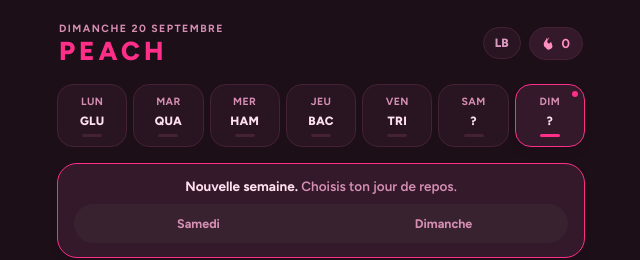
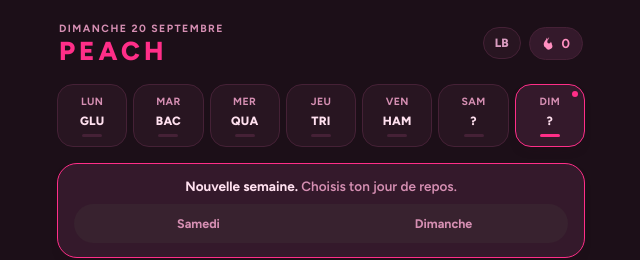
Before and after one commit to annarochon10-bot/peach, a plain HTML site: page index.html in a window 1280 px wide. Shown: the top 260 px of the page, 319-959 px from the left. Drawn offline with Linux system fonts and the light colour scheme.

Commit message:
Alternate legs/arms schedule

```diff
--- a/index.html
+++ b/index.html
@@ -574,7 +574,7 @@ var ICONS = {
 var DAYS = ["lundi","mardi","mercredi","jeudi","vendredi","samedi","dimanche"];
 var DAY_LABEL = {lundi:"Lundi",mardi:"Mardi",mercredi:"Mercredi",jeudi:"Jeudi",vendredi:"Vendredi",samedi:"Samedi",dimanche:"Dimanche"};
 var DAY_SHORT = {lundi:"LUN",mardi:"MAR",mercredi:"MER",jeudi:"JEU",vendredi:"VEN",samedi:"SAM",dimanche:"DIM"};
-var FIXED_MUSCLE = {lundi:"glutes",mardi:"quads",mercredi:"hamstrings",jeudi:"back",vendredi:"shoulders"};
+var FIXED_MUSCLE = {lundi:"glutes",mardi:"back",mercredi:"quads",jeudi:"shoulders",vendredi:"hamstrings"};
 var MUSCLE_CODE = {glutes:"GLU",quads:"QUA",hamstrings:"HAM",back:"BAC",shoulders:"TRI",abs:"ABS",rest:"OFF"};
 
 var WORKOUTS = {
```
